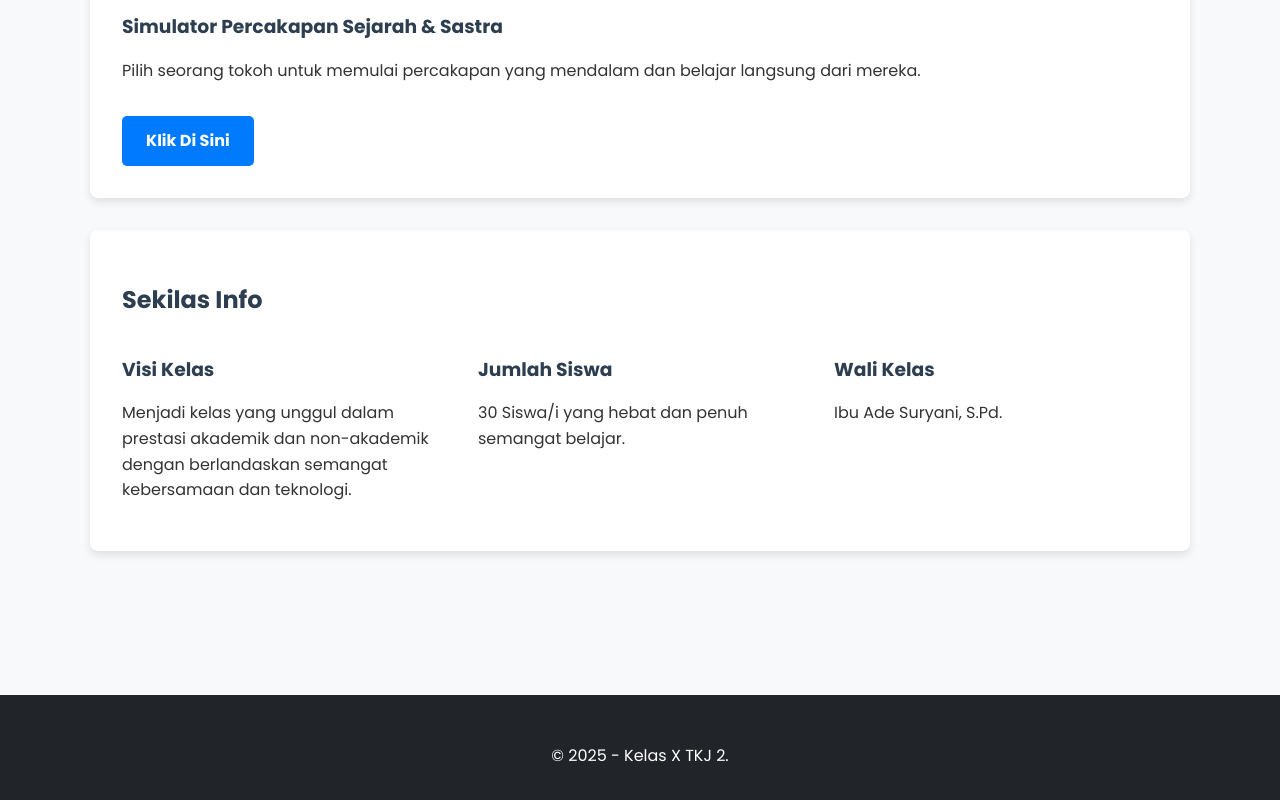
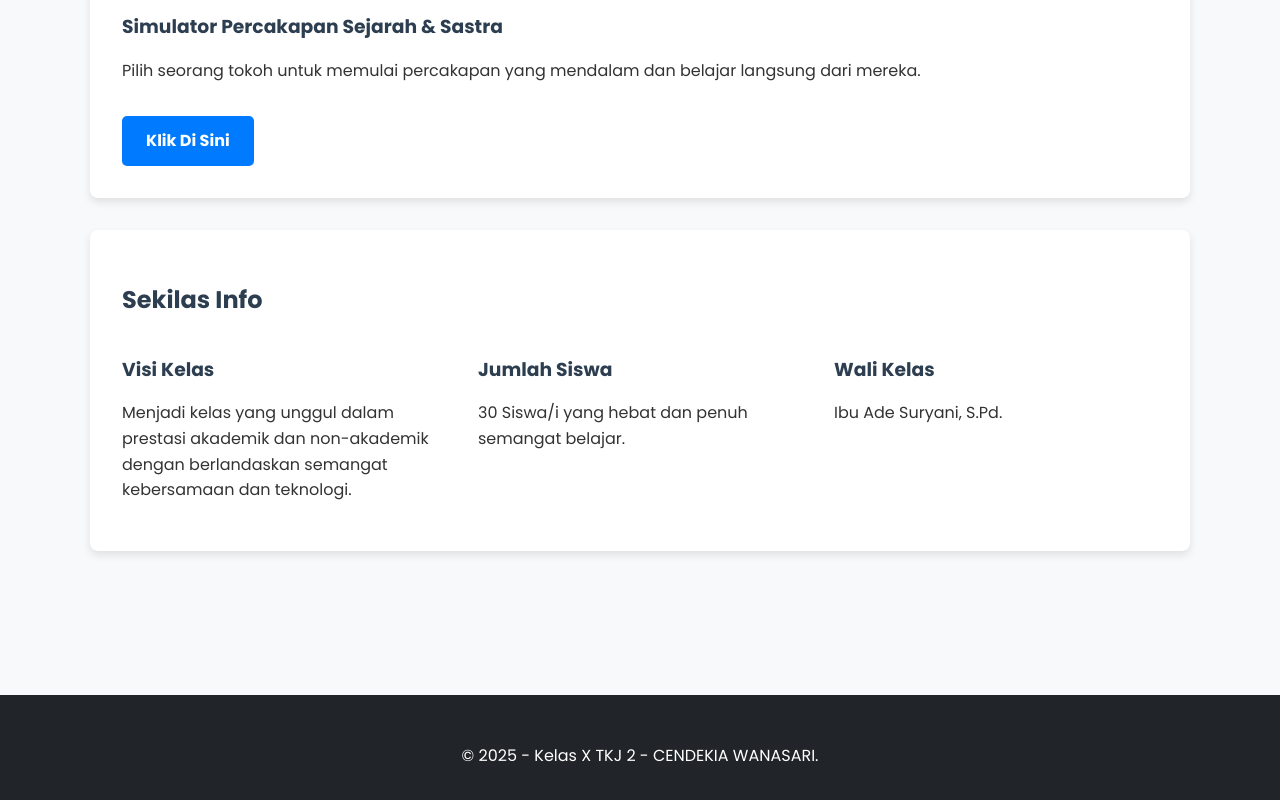
Before and after one commit to halzz-website-id/xtkj-2w, a plain HTML site: page index.html in a window 1280 px wide. Shown: the part 874-1674 px from the top of the page. Drawn offline with Linux system fonts and the light colour scheme.

Commit message:
Update index.html

```diff
--- a/index.html
+++ b/index.html
@@ -69,7 +69,7 @@
       </div>
     </section>
     <footer class="footer">
-      <p>&copy; 2025 - Kelas X TKJ 2.</p>
+      <p>&copy; 2025 - Kelas X TKJ 2 - CENDEKIA WANASARI.</p>
     </footer>
     <script src="script.js"></script>
   </body>
```
